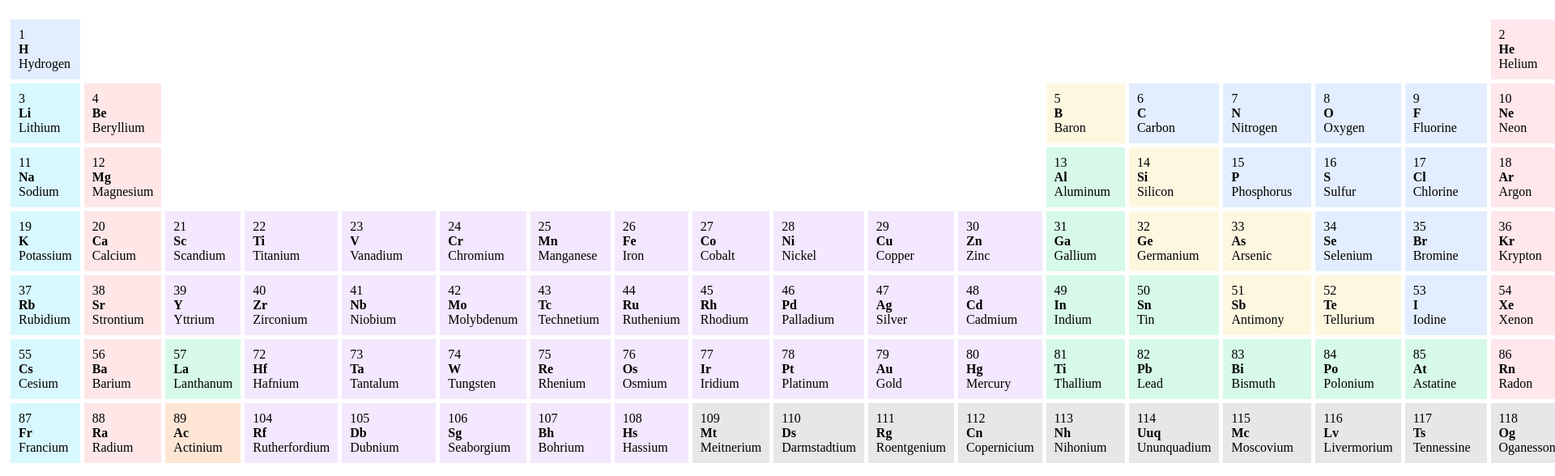
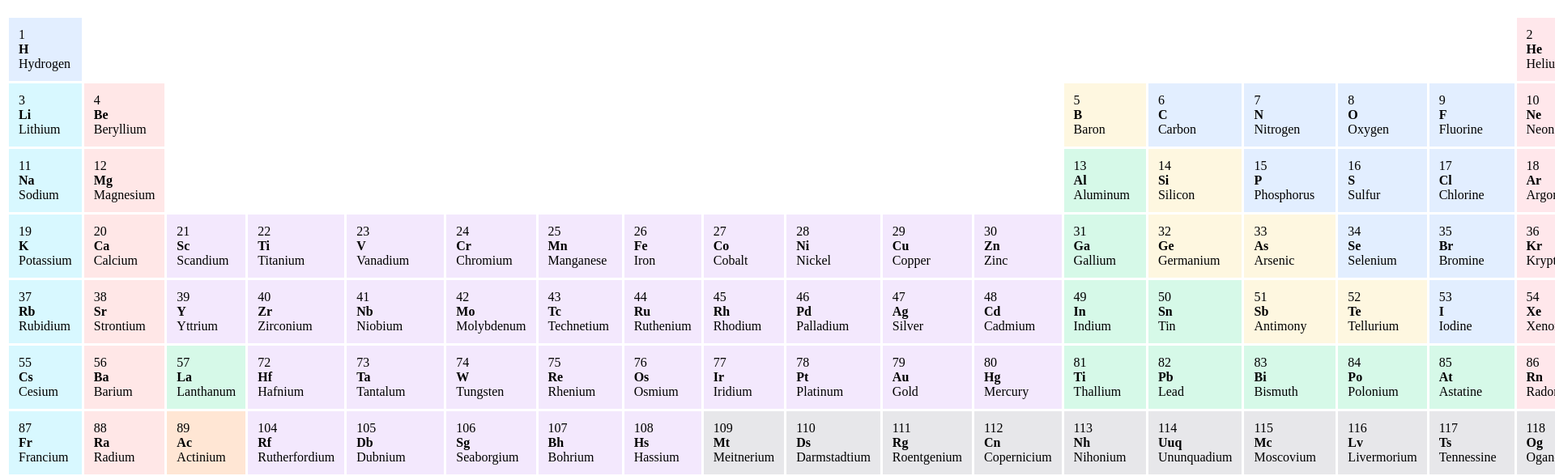
Before and after one commit to kashifshahzad23/Periodic-Table, a plain HTML site: page index.html in a window 1280 px wide. Shown: the part 61-649 px from the top of the page at 81% size, 1920 px wide, since content can reach past the window. Drawn offline with Linux system fonts and the light colour scheme.

Commit message:
Push Table

```diff
--- a/index.html
+++ b/index.html
@@ -5,7 +5,7 @@
   </head>
   <body>
     <h1>Periodic Table</h1>
-    <table cellpadding="10" cellspacing="5">
+    <table cellpadding="12" cellspacing="3">
       <thead>
         <tr>
           <td bgcolor="#e2eeff">
```
